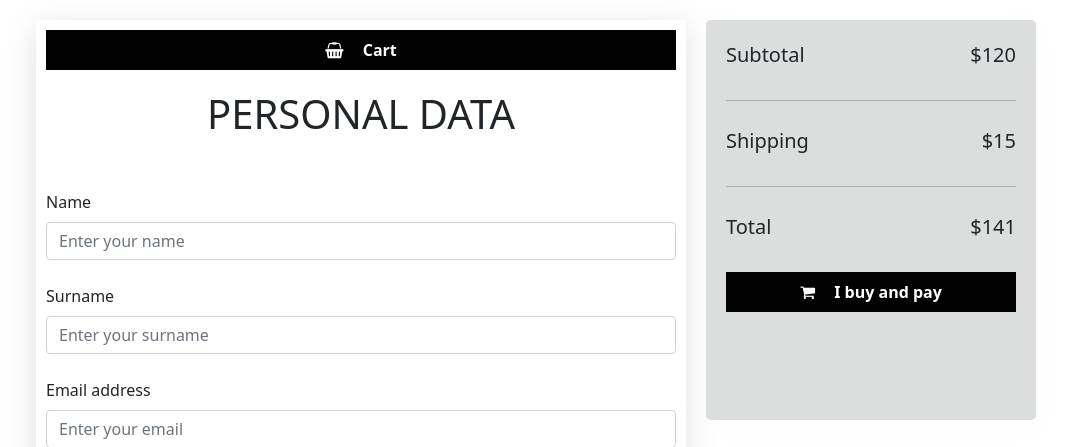
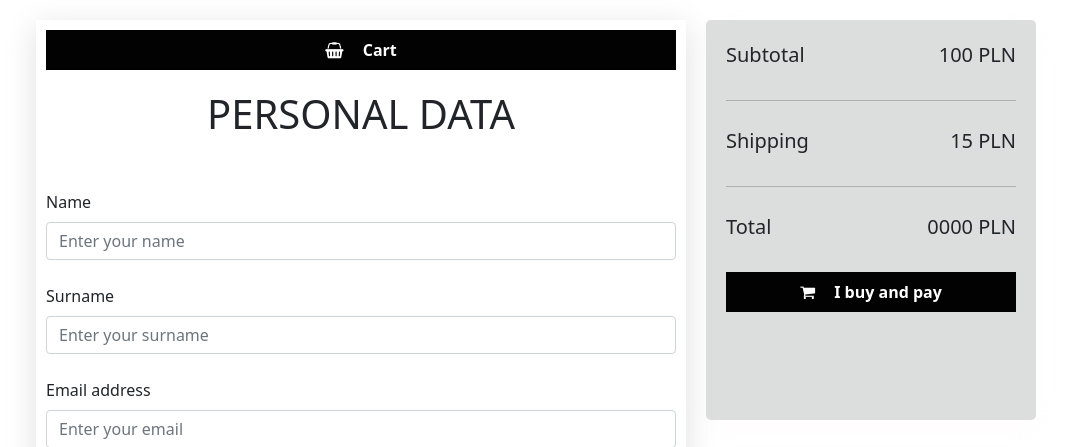
Before and after one commit to zuza571/GS, a Spring Boot app: page /checkout in a window 1280 px wide. Shown: the top 447 px of the page, without its empty margins (104-1171 px from the left). Run offline with Spring Boot 4, Linux system fonts and the light colour scheme.

Commit message:
game properties

```diff
--- a/src/main/java/com/example/games4u/CheckoutController.java
+++ b/src/main/java/com/example/games4u/CheckoutController.java
@@ -1,13 +1,16 @@
 package com.example.games4u;
 
 import org.springframework.stereotype.Controller;
+import org.springframework.ui.Model;
 import org.springframework.web.bind.annotation.RequestMapping;
 
 @Controller
 public class CheckoutController {
 
     @RequestMapping("/checkout")
-    public String checkoutPage(){
+    public String checkoutPage(Model model){
+        Game g1 = new Game(1, "Grand Theft Auto V", "Sandbox", 100);
+        model.addAttribute("g1", g1);
         return "checkout.html";
     }
 }
--- a/src/main/resources/public/error/404.html
+++ b/src/main/resources/public/error/404.html
@@ -3,8 +3,8 @@
 <head>
     <title>404: Page Not Found</title>
     <style>
-        body {background-color: #2a2627; margin: 20px}
-        h1 {color: white; alignment: center}
+        body {background-color: #2a2627; margin-top: 100px}
+        h1 {color: white; text-align: center; font-size: 100px}
     </style>
 </head>
 <body>
--- a/src/main/resources/templates/checkout.html
+++ b/src/main/resources/templates/checkout.html
@@ -1,5 +1,5 @@
 <!DOCTYPE html>
-<html lang="en">
+<html lang="en" xmlns:th="http://www.thymeleaf.org">
 <head>
     <meta charset="UTF-8">
     <title>Checkout</title>
@@ -56,19 +56,19 @@
         <div class="right-bar">
             <p>
                 <span>Subtotal</span>
-                <!-- cena musi byc sumowana -->
-                <span>$120</span>
+                <!-- cena musi byc sumowana w pętli -->
+                <span th:text="${g1.price} + ' PLN'"></span>
             </p>
             <hr>
             <p>
                 <span>Shipping</span>
-                <span>$15</span>
+                <span>15 PLN</span>
             </p>
             <hr>
             <p>
                 <span>Total</span>
-                <!-- tu tez sumowac cene -->
-                <span>$141</span>
+                <!-- tu tez sumowac cene ale jakos trzeba chyba parsowac -->
+                <span th:text="'0000' + ' PLN'"></span>
             </p>
 
             <!-- odpowiedni link do platnosci -->
```
